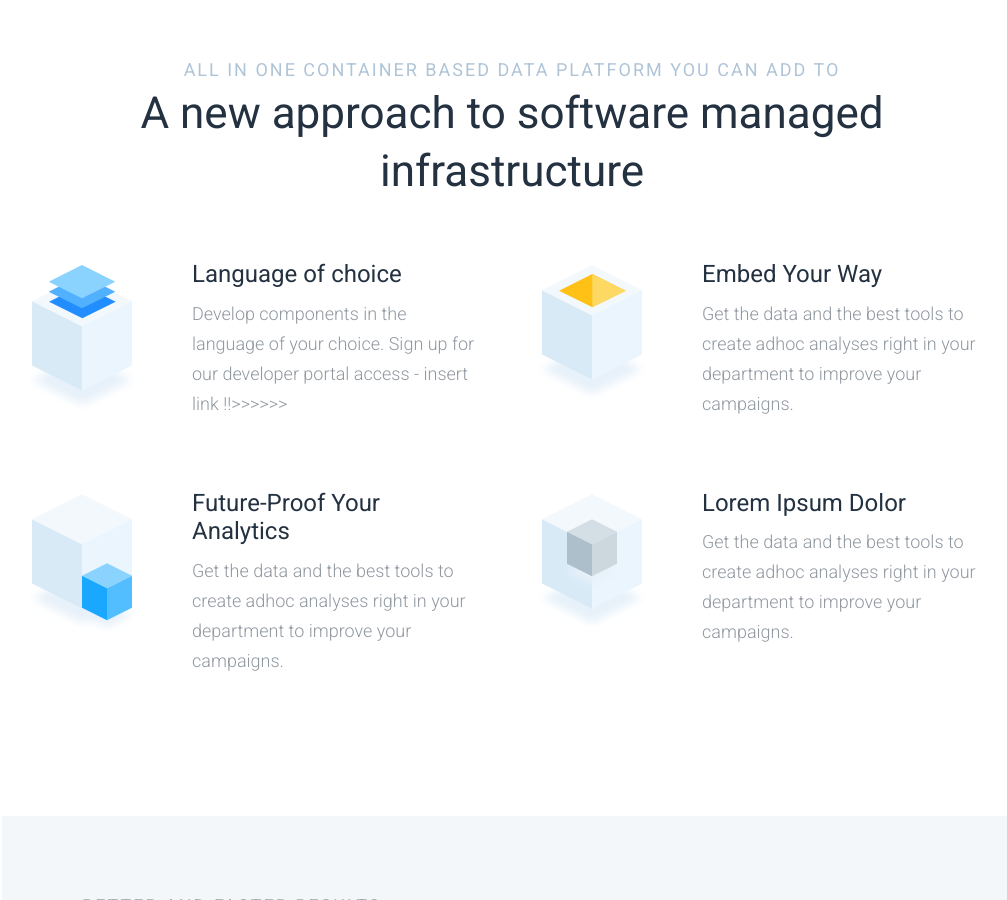
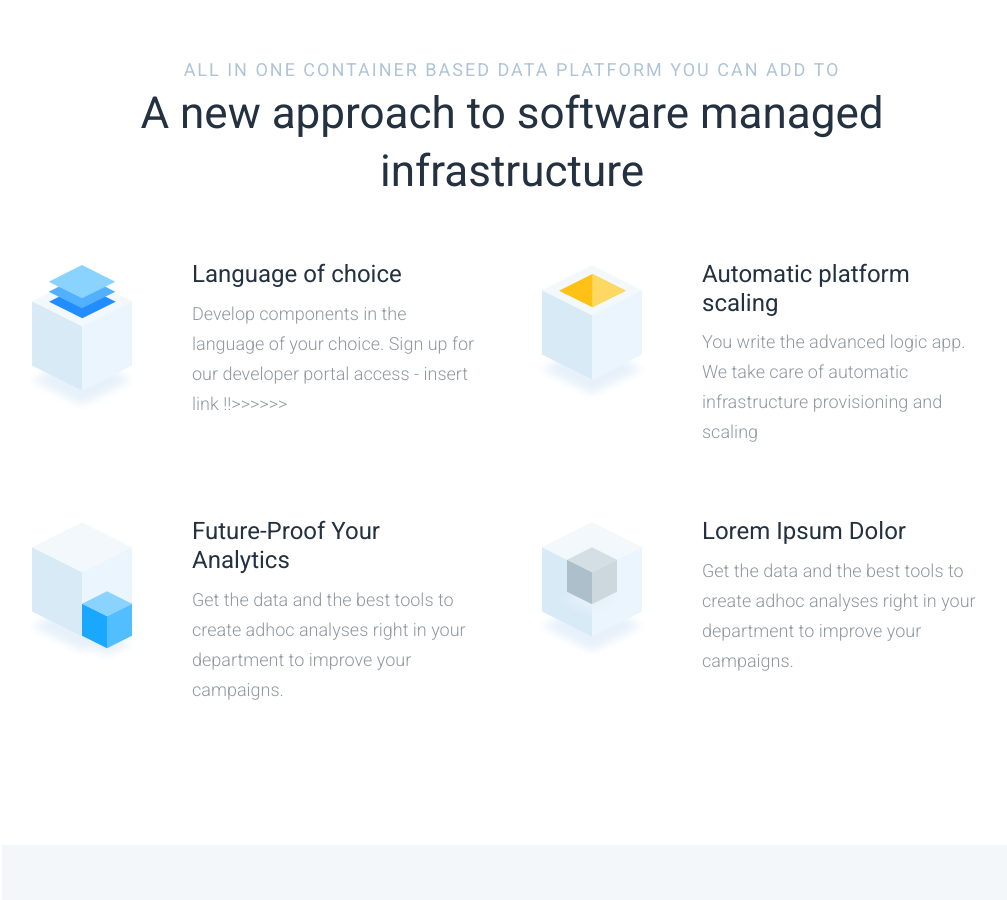
Before and after one commit to keboola/website, a Jekyll site: the page built from _platform/platform.md, in a window 1280 px wide and 900 px high, scrolled down 2030 px. Shown: the whole window, without its empty margins (128-1135 px from the left). Built offline with Jekyll 4.4.1, drawn with Linux system fonts in a browser that asks for light colours; nearby versions of some CDN libraries.

Commit message:
Update from Forestry.io - Updated platform.md

```diff
--- a/_platform/platform.md
+++ b/_platform/platform.md
@@ -38,9 +38,9 @@ page_sections:
     desc: Develop components in the language of your choice. Sign up for our developer
       portal access - insert link !!>>>>>>
     icotype: blue
-  - title: Embed Your Way
-    desc: Get the data and the best tools to create adhoc analyses right in your department
-      to improve your campaigns.
+  - title: Automatic platform scaling
+    desc: You write the advanced logic app. We take care of automatic infrastructure
+      provisioning and scaling
     icotype: yellow
   - desc: Get the data and the best tools to create adhoc analyses right in your department
       to improve your campaigns.
```
